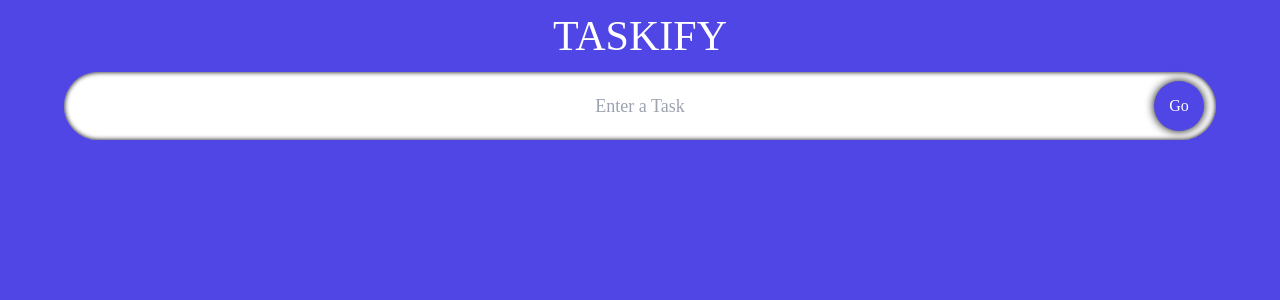
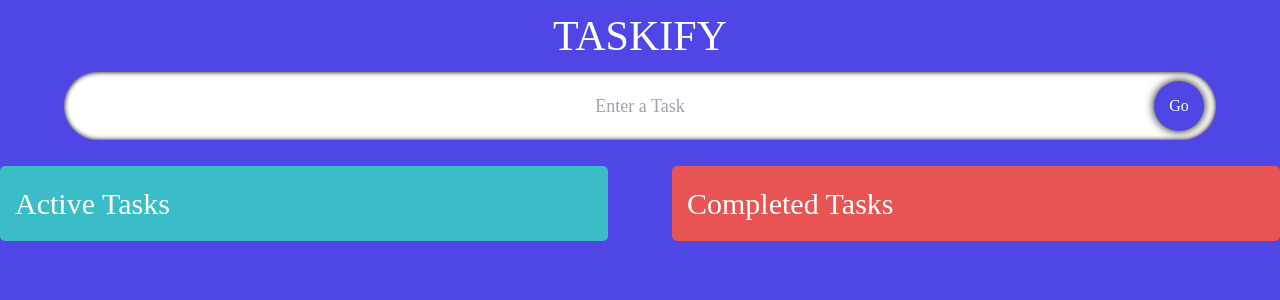
Before and after one commit to agsjorda/todo-typescript, a React (Create React App) app: page / in a window 1280 px wide. Shown: the top 300 px of the page. Built offline with nearby package versions, Linux system fonts and the light colour scheme; a web font is replaced by a local one.

Commit message:
added drag and drop functionality

```diff
--- a/package.json
+++ b/package.json
@@ -10,8 +10,10 @@
     "@types/jest": "^27.5.2",
     "@types/node": "^16.18.53",
     "@types/react": "^18.2.22",
+    "@types/react-beautiful-dnd": "^13.1.4",
     "@types/react-dom": "^18.2.7",
     "react": "^18.2.0",
+    "react-beautiful-dnd": "^13.1.1",
     "react-dom": "^18.2.0",
     "react-icons": "^4.11.0",
     "react-scripts": "5.0.1",
--- a/src/App.tsx
+++ b/src/App.tsx
@@ -4,10 +4,12 @@
 import InputField from "./components/InputField";
 import { Todo } from "./model";
 import TodoList from "./components/TodoList";
+import { DragDropContext, DropResult } from "react-beautiful-dnd";
 
 const App: React.FC = () => {
 	const [todo, setTodo] = useState<string>("");
 	const [todos, setTodos] = useState<Todo[]>([]);
+	const [completedTodos, setCompletedTodos] = useState<Todo[]>([]);
 
 	const handleAdd = (e: React.FormEvent) => {
 		e.preventDefault();
@@ -21,16 +23,54 @@
 		}
 	};
 
-	console.log(todo);
+	const onDragEnd = (result: DropResult) => {
+		const { source, destination } = result;
+
+		if (!destination) return;
+
+		if (
+			destination.droppableId === source.droppableId &&
+			destination.index === source.index
+		)
+			return;
+
+		let add,
+			active = todos,
+			complete = completedTodos;
+
+		if (source.droppableId === "TodosList") {
+			add = active[source.index];
+			active.splice(source.index, 1);
+		} else {
+			add = complete[source.index];
+			complete.splice(source.index);
+		}
+
+		if (destination.droppableId === "TodosList") {
+			active.splice(destination.index, 0, { ...add, isDone: false });
+		} else {
+			complete.splice(destination.index, 0, { ...add, isDone: true });
+		}
+
+		setCompletedTodos(complete);
+		setTodos(active);
+	};
 
 	return (
+		<DragDropContext onDragEnd={onDragEnd}>
 			<div className="App bg-indigo-600">
 				<h1 className="uppercase text-4xl my-8 text-white z-10 text-center md:my-4 mx-0 md:text-[42px]">
 					Taskify
 				</h1>
 				<InputField todo={todo} setTodo={setTodo} handleAdd={handleAdd} />
-			<TodoList todos={todos} setTodos={setTodos} />
+				<TodoList
+					todos={todos}
+					setTodos={setTodos}
+					completedTodos={completedTodos}
+					setCompletedTodos={setCompletedTodos}
+				/>
 			</div>
+		</DragDropContext>
 	);
 };
 
--- a/src/components/TodoItem.tsx
+++ b/src/components/TodoItem.tsx
@@ -3,14 +3,16 @@
 import { AiFillEdit, AiFillDelete } from "react-icons/ai";
 import { MdDone } from "react-icons/md";
 import "../App";
+import { Draggable } from "react-beautiful-dnd";
 
-interface Props {
+type Props = {
+	index: number;
 	todo: Todo;
 	todos: Todo[];
 	setTodos: React.Dispatch<React.SetStateAction<Todo[]>>;
-}
+};
 
-const TodoItem = ({ todo, todos, setTodos }: Props) => {
+const TodoItem = ({ index, todo, todos, setTodos }: Props) => {
 	// state for editing todo
 	const [edit, setEdit] = useState<boolean>(false);
 	const [editTodo, setEditTodo] = useState<string>(todo.todo);
@@ -43,9 +45,14 @@
 	}, [edit]);
 
 	return (
+		<Draggable draggableId={todo.id.toString()} index={index}>
+			{(provided) => (
 				<form
-			className="flex bg-slate-200 w-[90%] md:w-[30%] rounded-[5px] p-5 mt-4"
+					className="flex bg-slate-200  rounded-[5px] p-5 mt-4 transition-all duration-200 hover:scale-[1.02] hover:shadow-pressedButton"
 					onSubmit={(e) => handleEdit(e, todo.id)}
+					{...provided.draggableProps}
+					{...provided.dragHandleProps}
+					ref={provided.innerRef}
 				>
 					{edit ? (
 						<input
@@ -83,6 +90,8 @@
 						</span>
 					</div>
 				</form>
+			)}
+		</Draggable>
 	);
 };
 
--- a/src/components/TodoList.tsx
+++ b/src/components/TodoList.tsx
@@ -1,18 +1,65 @@
 import React from "react";
 import { Todo } from "../model";
 import TodoItem from "./TodoItem";
+import { Droppable } from "react-beautiful-dnd";
 
 interface Props {
 	todos: Todo[];
 	setTodos: React.Dispatch<React.SetStateAction<Todo[]>>;
+	completedTodos: Todo[];
+	setCompletedTodos: React.Dispatch<React.SetStateAction<Todo[]>>;
 }
 
-const TodoList = ({ todos, setTodos }: Props) => {
+const TodoList = ({
+	todos,
+	setTodos,
+	completedTodos,
+	setCompletedTodos,
+}: Props) => {
 	return (
-		<div className="flex justify-evenly w-[90%] flex-wrap">
-			{todos.map((todo) => (
-				<TodoItem todo={todo} key={todo.id} todos={todos} setTodos={setTodos} />
-			))}
+		<div className="container flex flex-start flex-col justify-between py-4 w-[95%] md:w-full md:flex-row">
+			<Droppable droppableId="TodosList">
+				{(provided) => (
+					<div
+						className="todos md:w-[47.5%]"
+						ref={provided.innerRef}
+						{...provided.droppableProps}
+					>
+						<span className="todos__heading">Active Tasks</span>
+						{todos.map((todo, index) => (
+							<TodoItem
+								index={index}
+								todo={todo}
+								key={todo.id}
+								todos={todos}
+								setTodos={setTodos}
+							/>
+						))}
+						{provided.placeholder}
+					</div>
+				)}
+			</Droppable>
+			<Droppable droppableId="TodosRemove">
+				{(provided) => (
+					<div
+						className="todos remove md:w-[47.5%]"
+						ref={provided.innerRef}
+						{...provided.droppableProps}
+					>
+						<span className="todos__heading">Completed Tasks</span>
+						{completedTodos.map((todo, index) => (
+							<TodoItem
+								index={index}
+								todo={todo}
+								key={todo.id}
+								todos={completedTodos}
+								setTodos={setCompletedTodos}
+							/>
+						))}
+						{provided.placeholder}
+					</div>
+				)}
+			</Droppable>
 		</div>
 	);
 };
--- a/src/index.css
+++ b/src/index.css
@@ -22,4 +22,30 @@
     align-items: center;
     font-family: "Neucha", cursive;
   }
+
+  /* .container{
+    display: flex;
+    width: 95%;
+    margin-top: 10px;
+    justify-content: space-between;
+    align-items: flex-start;
+  } */
+
+  .todos{
+    display: flex;
+    flex-direction: column;
+    padding: 15px;
+    margin: 10px 0;
+    border-radius: 5px;
+    background-color: rgb(58, 189, 198);
+  }
+
+  .todos__heading{
+    font-size: 30px;
+    color: white;
+  }
+
+  .remove {
+    background-color: rgb(232, 83, 83);
+  }
 }
--- a/src/index.tsx
+++ b/src/index.tsx
@@ -1,4 +1,3 @@
-import React from "react";
 import ReactDOM from "react-dom/client";
 import "./index.css";
 import App from "./App";
@@ -6,8 +5,4 @@
 const root = ReactDOM.createRoot(
 	document.getElementById("root") as HTMLElement
 );
-root.render(
-	<React.StrictMode>
-		<App />
-	</React.StrictMode>
-);
+root.render(<App />);
--- a/tailwind.config.js
+++ b/tailwind.config.js
@@ -11,7 +11,7 @@
 				innerCustom: "inset 0 0 5px black",
 				outerCustom: "0 0 10px 1000px rgba(0,0,0,.5)",
 				normalButton: "0 0 10px black",
-				pressedButton: "0 0 10px black",
+				pressedButton: "0 0 5px rgba(0,0,0,.5)",
 			},
 		},
 	},
```
Also changed, not shown: 1 other file (tests, documents, lock files or other folders). Lines whose indentation alone changed are shown as unchanged.
